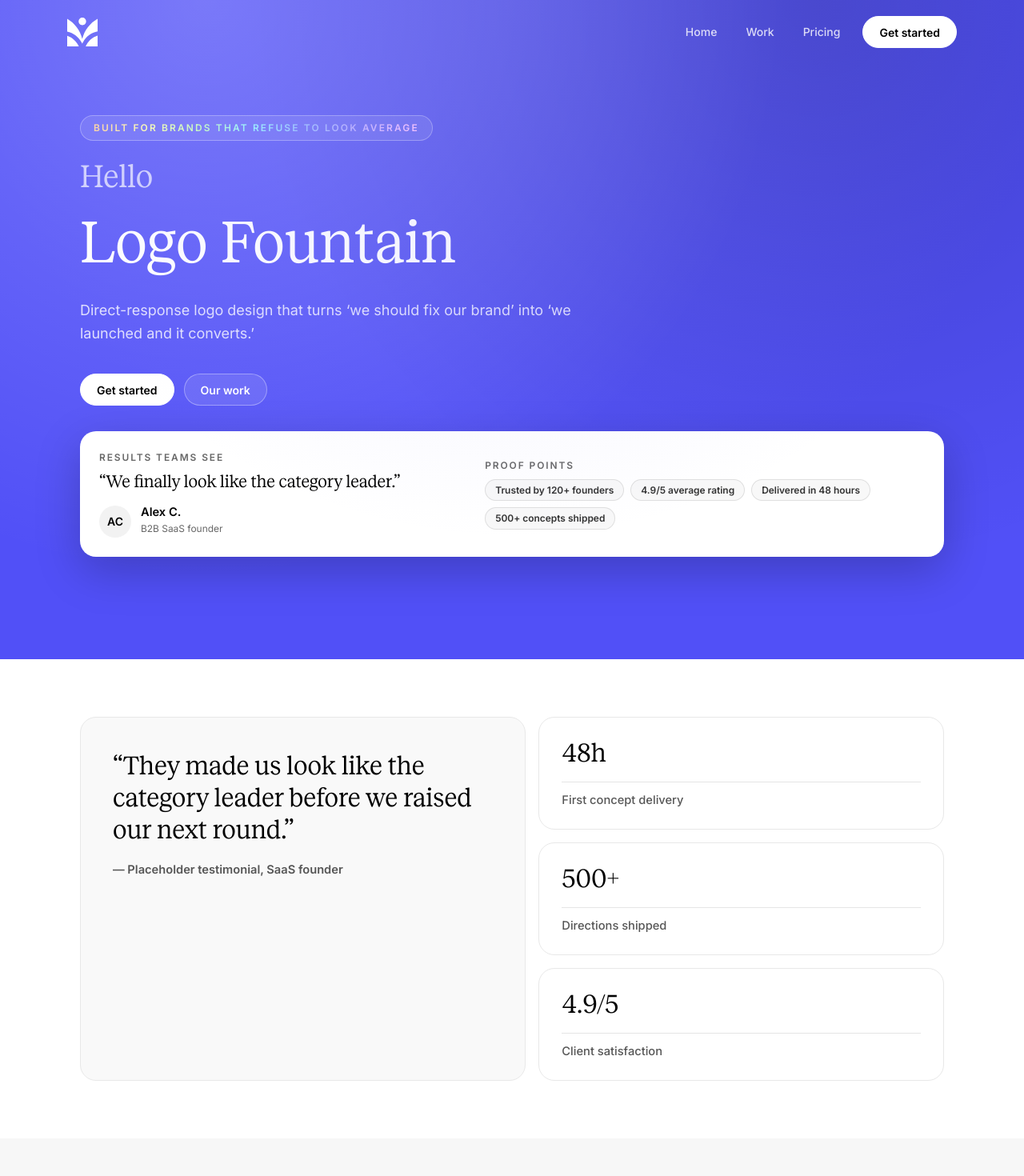
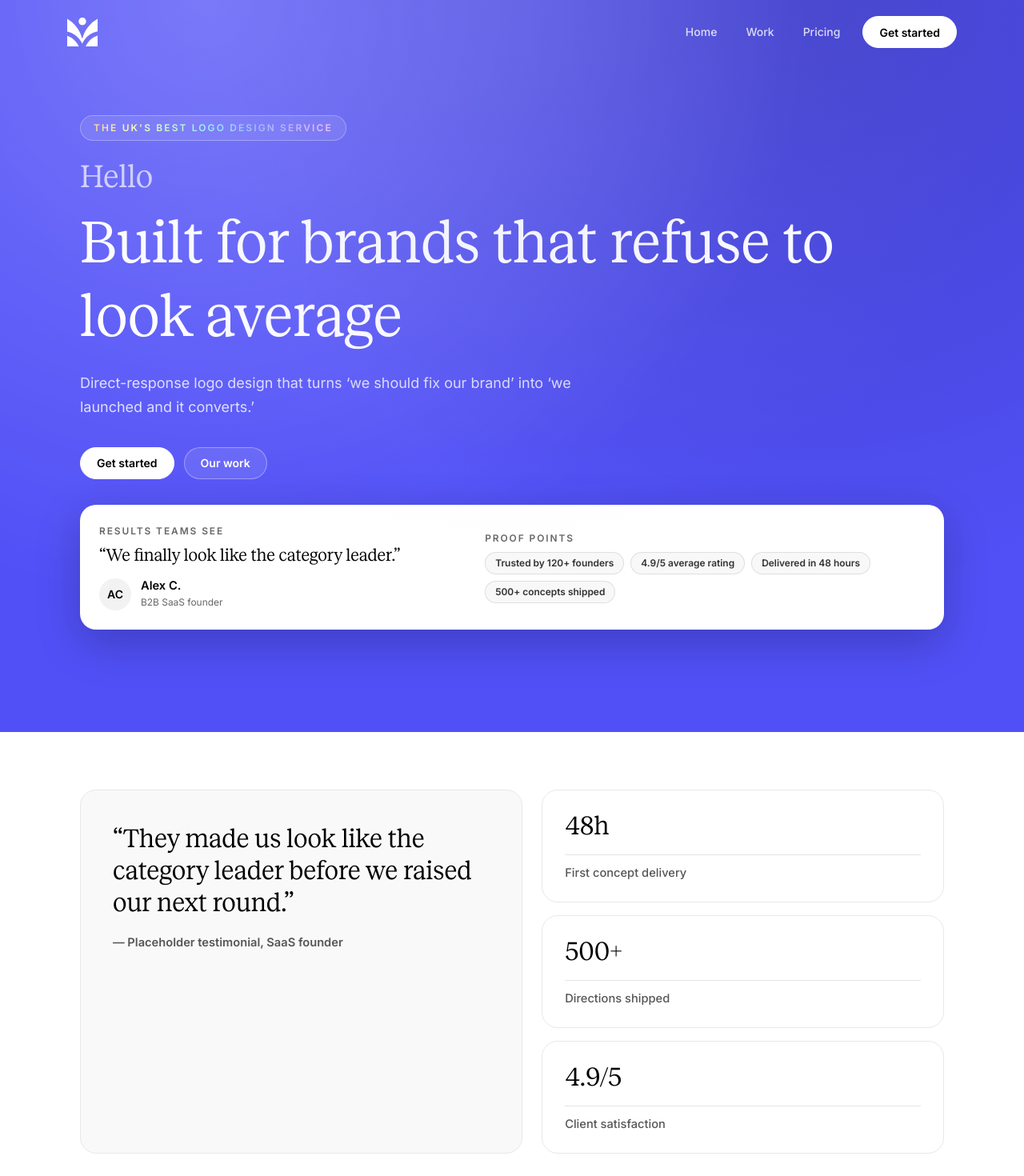
Before and after one commit to gericomaverick/logo-fountain, a Next.js app in the folder apps/web/: page / in a window 1280 px wide. Shown: the top 1470 px of the page at 80% size. Built offline with nearby package versions, Linux system fonts and the light colour scheme.

Commit message:
feat(web): make hero hello configurable and refine proof section spacing

```diff
--- a/apps/web/src/app/page.tsx
+++ b/apps/web/src/app/page.tsx
@@ -73,8 +73,9 @@ export default function Home() {
   return (
     <main className="bg-white text-black">
       <HeroCenter
-        eyebrow="Built for brands that refuse to look average"
-        title="Logo Fountain"
+        eyebrow="The UK's best logo design service"
+        hello="Hello"
+        title="Built for brands that refuse to look average"
         body="Direct-response logo design that turns ‘we should fix our brand’ into ‘we launched and it converts.’"
         primary={{ href: "/pricing", label: "Get started" }}
         secondary={{ href: "/work", label: "Our work" }}
--- a/apps/web/src/app/work/page.tsx
+++ b/apps/web/src/app/work/page.tsx
@@ -49,6 +49,7 @@ export default function WorkPage() {
     <main className="bg-white text-black">
       <HeroCenter
         eyebrow="Logo Fountain portfolio"
+        hello="Hello"
         title="Work built for conversion and category authority"
         body="A conversion-focused section flow applied to our gallery: proof, segmentation, testimonials, and a dark value block before CTA."
         primary={{ href: "/pricing", label: "Start your project" }}
--- a/apps/web/src/components/marketing/sections.tsx
+++ b/apps/web/src/components/marketing/sections.tsx
@@ -124,6 +124,7 @@ function StatCard({ item }: { item: StatItem }) {
 
 export function HeroCenter({
   eyebrow,
+  hello,
   title,
   body,
   primary,
@@ -131,6 +132,7 @@ export function HeroCenter({
   trust,
 }: {
   eyebrow: string;
+  hello?: ReactNode;
   title: string;
   body: string;
   primary: Cta;
@@ -154,7 +156,7 @@ export function HeroCenter({
 
       <SectionContainer yClass="pb-24 pt-12 md:pb-32 md:pt-16">
         {eyebrow?.trim() ? <HeroEyebrowPill>{eyebrow}</HeroEyebrowPill> : null}
-        <HeroHello />
+        <HeroHello>{hello}</HeroHello>
         <h1 className="font-display mt-3 max-w-5xl text-[length:var(--step-7)] leading-[1.02] tracking-tight">{title}</h1>
         <p className="mt-6 max-w-2xl text-[length:var(--step-0)] leading-relaxed text-white/80">{body}</p>
         <div className="mt-9 flex flex-col items-start gap-3 sm:flex-row sm:items-center">
@@ -176,7 +178,7 @@ export function ProofStatsRow({ quote, byline, stats }: { quote: string; byline:
   return (
     <section className="bg-white">
       <SectionContainer>
-        <div className="grid gap-4 lg:grid-cols-[1.1fr_1fr]">
+        <div className="grid gap-6 lg:grid-cols-[1.1fr_1fr]">
           <article className={`${sectionTokens.radius} ${sectionTokens.subtleBorder} ${sectionTokens.mutedCard} p-7 md:p-10`}>
             <p className="font-display text-[length:var(--step-3)] leading-[1.2] text-black">“{quote}”</p>
             <p className="mt-5 text-[length:var(--step--1)] font-semibold text-muted">{byline}</p>
```
